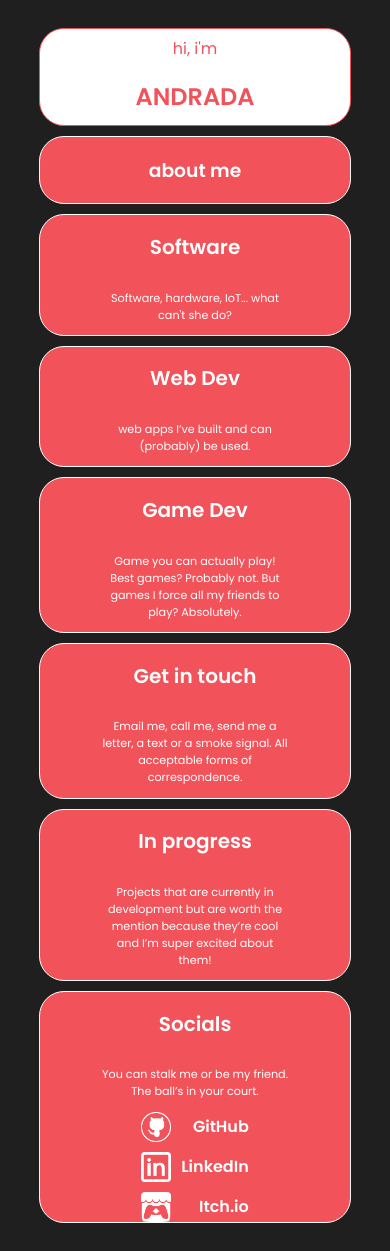
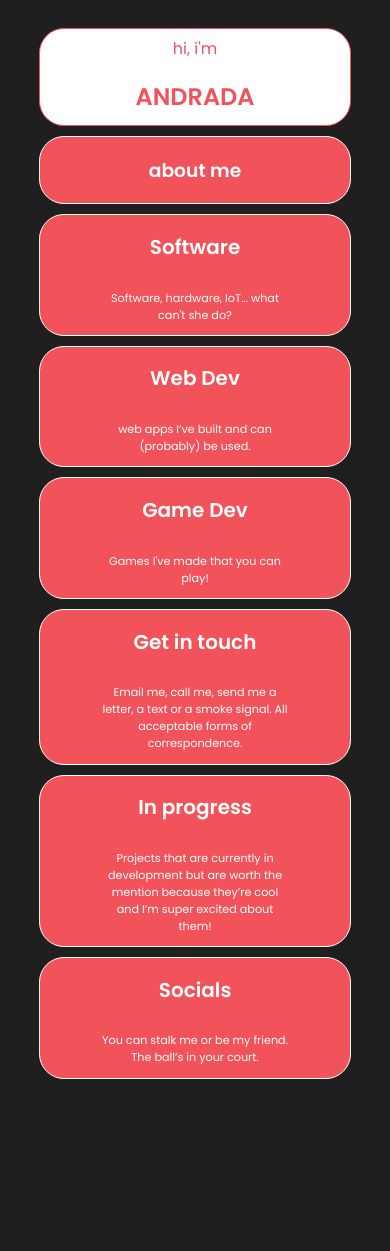
Before and after one commit to ndrada/portfolio, a React (Vite) app: page / in a window 390 px wide. After the commit the page ends 1107 px from the top, so only its background shows below. Built offline with nearby package versions, Linux system fonts and the light colour scheme.

Commit message:
added features

```diff
--- a/src/App.css
+++ b/src/App.css
@@ -311,7 +311,9 @@ a:hover {
 
 .software-projects-section,
 .web-dev-projects-section,
-.game-dev-projects-section {
+.game-dev-projects-section,
+.socials,
+.in-progress-section {
   display: none;
 }
 
@@ -334,8 +336,16 @@ a:hover {
   margin: 10px;
 }
 
-.web-project p, .software-project p, .game-project p {
-  font-size: 0.8rem;
+.little-icon {
+  width: 12px;
+  height: 12px;
+}
+
+.little-icon:hover {
+  scale: 1.3;
+}
+.web-project p, .software-project p, .game-project p, .about-project p {
+  font-size: 0.7rem;
 }
 
 #details, #details a {
@@ -355,10 +365,13 @@ a:hover {
 img {
   height: 50px;
   width: 50px;
+  border-radius: 15px;
 }
 
 .expanded-section3 .software-projects-section,
-.expanded-section5 .game-dev-projects-section {
+.expanded-section5 .game-dev-projects-section,
+.expanded-section8 .socials,
+.expanded-section7 .in-progress-section {
   display: flex;
   flex-direction: row;
   justify-content: center;
@@ -366,6 +379,30 @@ img {
   width: 100%;
   height: 100%;
   overflow-x: auto;
+}
+
+.in-progress-projects-list {
+  width: 90%;
+  display: flex;
+  flex-direction: column;
+  gap: 10px;
+}
+
+.in-progress {
+  display: flex;
+  flex-direction: row;
+  gap: 20px;
+}
+
+.in-progress img {
+  width: 80px;
+  height: 80px;
+  border-radius: 15px;
+}
+
+h4 {
+  margin-block-start: 0;
+  margin-block-end: 0;
 }
 
 .expanded-section4 .web-dev-projects-section {
@@ -446,33 +483,31 @@ textarea {
 
 .socials-list {
   display: flex;
-  flex-direction: column;
-  gap: 10px;
+  flex-direction: row;
+  align-items: center;
+  justify-content: center;
+  gap: 20px;
 }
 
 .social {
   display: flex;
-  justify-content: space-between;
+  justify-content: center;
+  width: 80px;
+  height: 80px;
   align-items: center;
-  gap: 10px;
-}
-
-.section-8 {
-  display: flex;
-  justify-content: space-evenly;
-}
-
-.social a {
-  font-size: 1rem;
 }
 
 .social:hover {
-  scale: 1.1;
+  background-color: #f2535a;
+  border-radius: 50%;
+}
+.social a {
+  height: 50px;
 }
 
 .social img {
-  width: 30px;
-  height: 30px;
+  width: 50px;
+  height: 50px;
 }
 
 @media (max-width: 1279px) {
@@ -499,12 +534,13 @@ textarea {
     display: none;
   }
 
-  .software-project, .web-project, .game-project {
+  .software-project, .web-project, .game-project, .in-progress {
     width: 65vw;
     max-width: 400px;
   }
 
-  .expanded-section4 .web-dev-projects-section, .expanded-section5 .game-dev-projects-section {
+  .expanded-section4 .web-dev-projects-section, .expanded-section5 .game-dev-projects-section,
+  .expanded-section7 .in-progress-section {
     display: flex;
     flex-direction: column;
     justify-content: center;
@@ -518,6 +554,7 @@ textarea {
   img {
     width: 60px;
     height: 60px;
+    border-radius: 15px;
   }
 
   .section-details {
--- a/src/App.jsx
+++ b/src/App.jsx
@@ -65,17 +65,17 @@ function App() {
               <div className="web-project">
                 <img alt="SendMe project logo" src={sendmeicon} />
                 <h4><a href="https://sendmethestuff.netlify.app" onClick={(e) => e.stopPropagation()} target="_blank" rel="noopener noreferrer">SendMe</a></h4>
-                <p>Cloud-based file-sharing app, inspired by one of my favorite web application (WeTransfer), built with React, Node.js, & Google Cloud Storage.</p>
+                <p>Cloud-based file-sharing app, inspired by one of my favorite web application (WeTransfer). <br />Built with <strong>React, Node.js, & Google Cloud Storage</strong>.</p>
               </div>
               <div className="web-project">
                 <img alt="Make-a-rezzy logo" src={makearezzy}/>
                 <h4><a href="https://make-a-rezzy.netlify.app" onClick={(e) => e.stopPropagation()} target="_blank" rel="noopener noreferrer">Make-A-Rezzy</a></h4>
-                <p>Restaurant reservation system built with React and PostgreSQL. Connected to the management system, the app dynamically displays reservation times and dates based on availability. </p>
+                <p>Restaurant reservation system with dynamic updates. Connected to the management system for reservation control. <br />Built with <strong>React, Node.JS</strong> and <strong>PostgreSQL</strong>.</p>
               </div>
               <div className="web-project">
                 <img alt="rezzy management logo" src={rezzymanagement}/>
                 <h4><a href="https://manage-rezzy.netlify.app" onClick={(e) => e.stopPropagation()} target="_blank" rel="noopener noreferrer">Rezzy</a></h4>
-                <p>Sister web-app for managing reservations and setting rules. Features a search section for quick look-up and sorting. Built using React, Node.js and PostgreSQL</p>
+                <p>Sister web-app for managing reservations and setting rules. Features a search section for quick look-up and sorting. <br />Built using <strong>React, Node.js and PostgreSQL</strong>.</p>
               </div>
             </div>
           <div className={`arrow ${expandedSection === "section4" ? "hidden" : ""}`}>&rarr;</div>
@@ -84,19 +84,19 @@ function App() {
         <div className={`section section-5 ${expandedSection === "section5" ? "disable-hover" : ""}`} onClick={() => handleExpand("section5")}>
           <Card title="Game Dev" />
           <div className="section-details">
-            <p>Game you can actually play! Best games? Probably not. But games I force all my friends to play? Absolutely.
+            <p>Games I've made that you can play!
             </p>
           </div>
           <div className="game-dev-projects-section">
               <div className="game-project">
                 <img alt="Scarry Jerry game title" src={scaryjerry}/>
                 <h4><a href="https://ndrada.itch.io/scary-jerry">Scary Jerry</a></h4>
-                <p>Jerry is a zombie with a chainsaw. You have to find the lamp (for obvious reasons) and the gun (for less obvious reasons). Jerry is programmed to kill you on sight. Just saying. Developed in Unity with lots of C#. Good luck!</p>
+                <p>Jerry is a zombie with a chainsaw. You have to find the lamp (for obvious reasons) and the gun (for less obvious reasons). Jerry is programmed to kill you on sight. Just saying. For desktop. Playable on <a href="https://ndrada.itch.io/scary-jerry"><img src="itchioicon.png" className="little-icon"></img></a>.<br /> Developed in <strong>Unity</strong> with lots of <strong>C#</strong>. Good luck!</p>
               </div>
               <div className="game-project">
                 <img alt="Ghost pop game title" src={ghostpop}/>
                 <h4><a href="https://ndrada.itch.io/ghost-pop">Ghost Pop</a></h4>
-                <p>If you like Angry Birds, this is definitely its cousin game (or less accomplished twin). 10 levels. Developed in Unity.</p>
+                <p>If you like Angry Birds, this is definitely its cousin game (or less accomplished twin). 10 levels. For desktop. Playable on <a href="https://ndrada.itch.io/ghost-pop"><img className="little-icon" src="/itchioicon.png"></img></a>.<br />Developed in <strong>Unity</strong>.</p>
               </div>
             </div>
           <div className={`arrow ${expandedSection === "section5" ? "hidden" : ""}`}>&rarr;</div>
@@ -125,6 +125,24 @@ function App() {
             <p>Projects that are currently in development but are worth the mention because they’re cool and I’m super excited about them!
             </p>
           </div>
+          <div className="in-progress-section">
+            <div className="in-progress-projects-list">
+              <div className="in-progress">
+                <img src="/howmuch.png"></img>
+                <div className="about-project">
+                  <h4>How Much</h4>
+                  <p>All-in-one restaurant desktop app. Food cost calculator, recipe storage, inventory tracker & recommendations and cost insights. Currently in development. ETA May 2025. <br />Technologies: <strong>Flutter, Dart</strong>.</p>
+                </div>
+              </div>
+              <div className="in-progress">
+                <img src="/shredscape.png"></img>
+                <div className="about-project">
+                  <h4>ShredScape</h4>
+                  <p>Open world free skate game. No point system, just a cool, cozy, relaxing, passive game with lofi music and nice views. Currently in development. ETA May 2025. <br />Technologies: <strong>Unreal, C++</strong>.</p>
+                </div>
+              </div>
+            </div>
+          </div>
           <div className={`arrow ${expandedSection === "section7" ? "hidden" : ""}`}>&rarr;</div>
           <div className={`exit ${expandedSection === "section7" ? "visible" : "hidden"}`} onClick={() => handleExpand(null)}>×</div>
         </div>
@@ -137,16 +155,13 @@ function App() {
           <div className="socials">
             <div className="socials-list">
               <div className="social">
-                <img src="/githubicon.png"></img>
-                <a href="https://github.com/ndrada">GitHub</a>
+                <a href="https://github.com/ndrada"><img src="/githubicon.png"></img></a>
               </div>
               <div className="social">
-                <img src="/linkedinicon.png"></img>
-                <a href="https://www.linkedin.com/in/ndrada/">LinkedIn</a>
+                <a href="https://www.linkedin.com/in/ndrada/"><img src="/linkedinicon.png"></img></a>
               </div>
               <div className="social">
-                <img src="/itchioicon.png"></img>
-                <a href="https://itch.io/profile/ndrada">Itch.io</a>
+                <a href="https://itch.io/profile/ndrada"><img src="/itchioicon.png"></img></a>
               </div>
             </div>
           </div>
```
Also changed, not shown: public/howmuch.png (added), public/shredscape.png (added).
